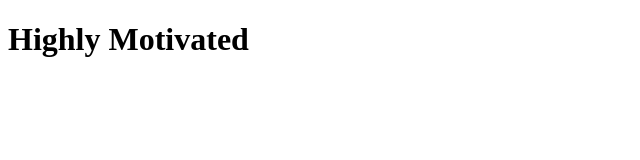
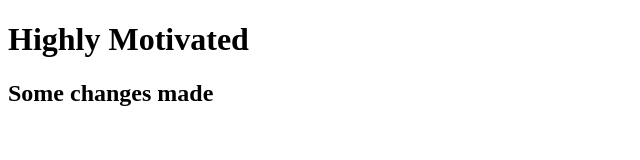
Before and after one commit to Ritvikhr26Ss/Learning, a plain HTML site: page index.html in a window 1280 px wide. Shown: the whole page, without its empty margins (0-640 px from the left). Drawn offline with Linux system fonts and the light colour scheme.

Commit message:
Changes in File

```diff
--- a/index.html
+++ b/index.html
@@ -8,5 +8,6 @@
 </head>
 <body>
     <h1>Highly Motivated</h1>
+    <h2>Some changes made</h2>
 </body>
 </html>
```
